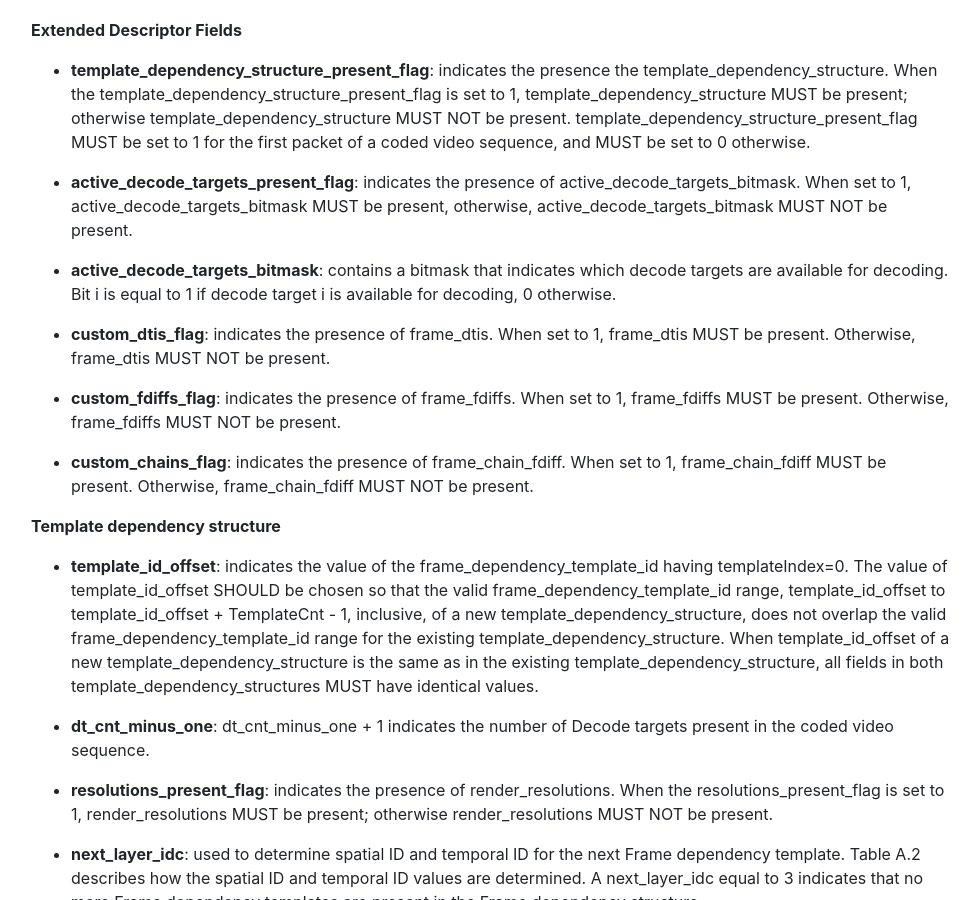
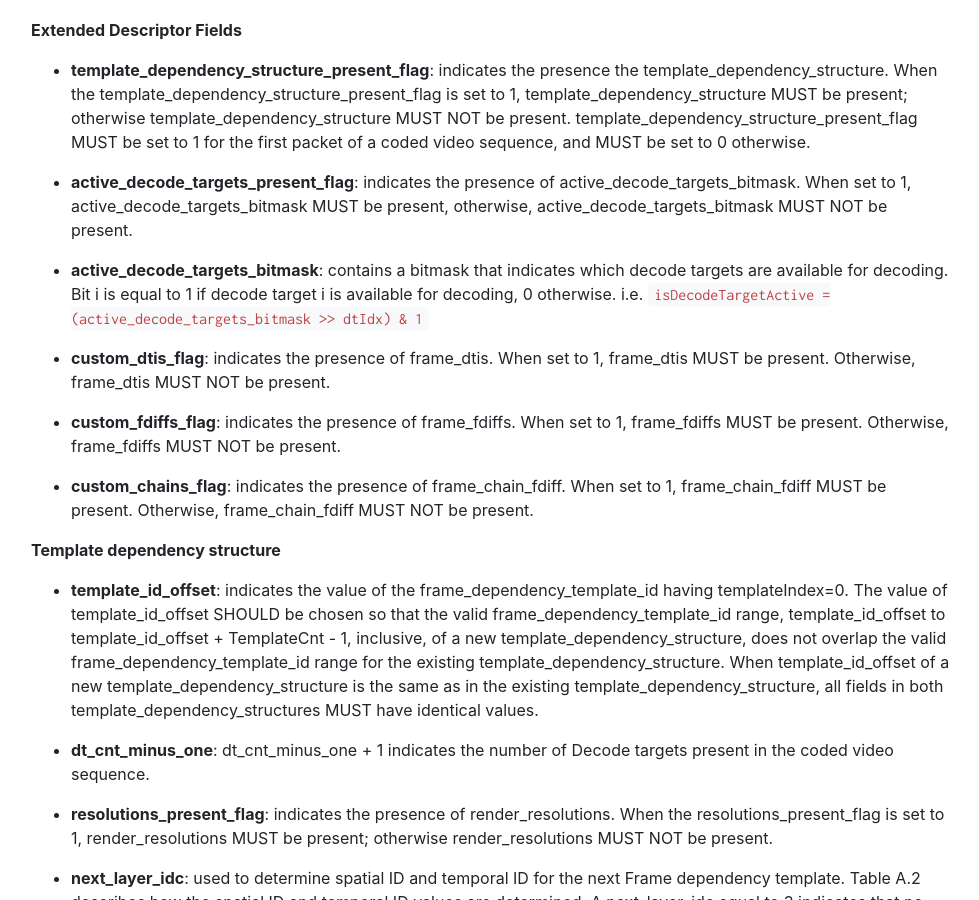
Before and after one commit to AOMediaCodec/av1-rtp-spec, a Jekyll site: the page built from index.md, in a window 1280 px wide and 900 px high, scrolled down 30028 px. Shown: the whole window, without its empty margins (54-1033 px from the left). Built offline with Jekyll 4.4.1, drawn with Linux system fonts in a browser that asks for light colours; nearby versions of some CDN libraries.

Commit message:
Clarify order of bits in active_decode_target_bitmask with a code sample

```diff
--- a/av1-rtp-spec.md
+++ b/av1-rtp-spec.md
@@ -1138,7 +1138,7 @@ The semantics pertaining to the Dependency Descriptor syntax section above is de
 
 * **active_decode_targets_present_flag**: indicates the presence of active_decode_targets_bitmask. When set to 1, active_decode_targets_bitmask MUST be present, otherwise, active_decode_targets_bitmask MUST NOT be present.
 
-* **active_decode_targets_bitmask**: contains a bitmask that indicates which decode targets are available for decoding. Bit i is equal to 1 if decode target i is available for decoding, 0 otherwise.
+* **active_decode_targets_bitmask**: contains a bitmask that indicates which decode targets are available for decoding. Bit i is equal to 1 if decode target i is available for decoding, 0 otherwise. i.e. <code>isDecodeTargetActive = (active_decode_targets_bitmask >> dtIdx) & 1</code>
 
 * **custom_dtis_flag**: indicates the presence of frame_dtis. When set to 1, frame_dtis MUST be present. Otherwise, frame_dtis MUST NOT be present.
 
```
